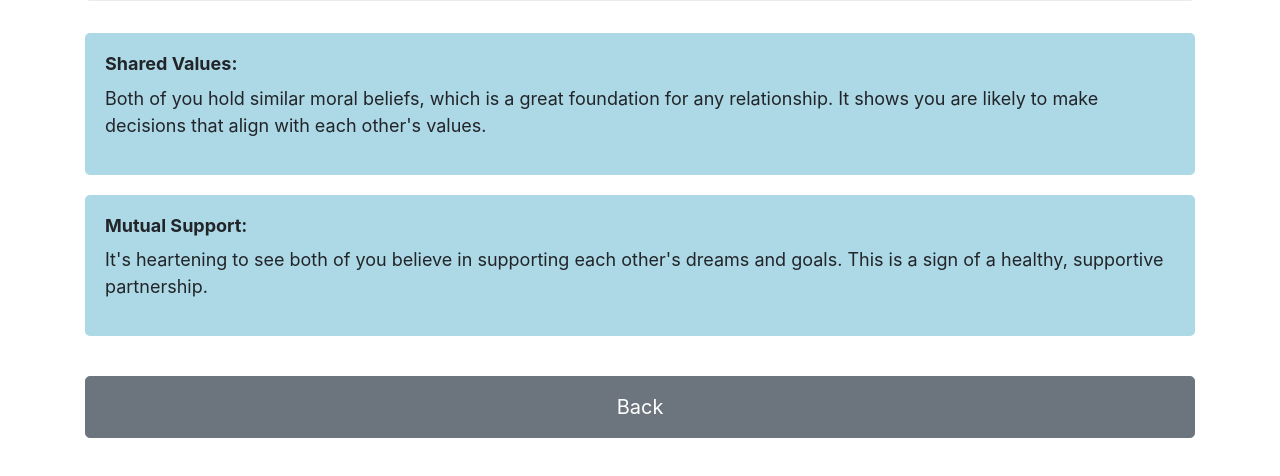
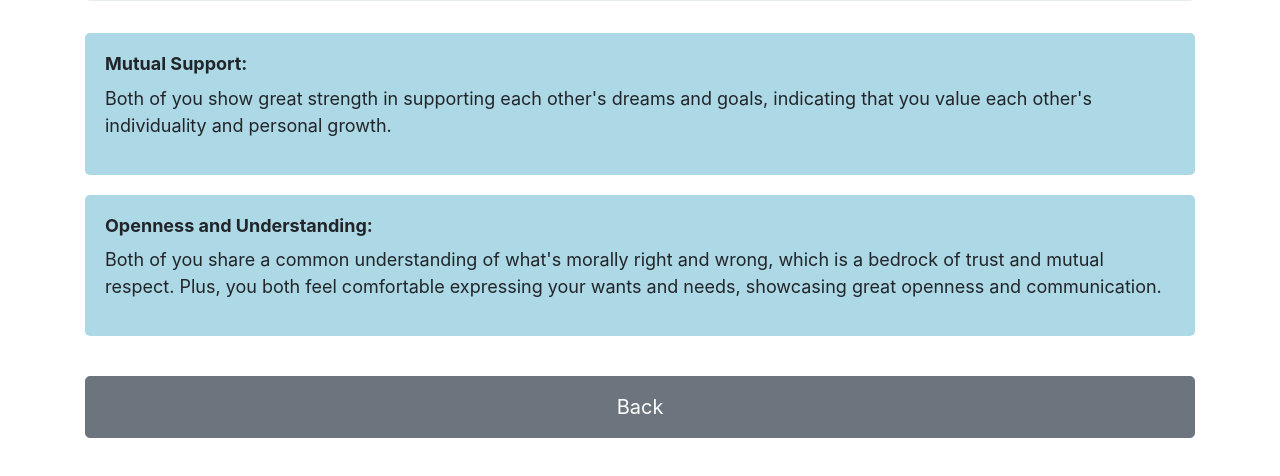
Before and after one commit to LoveGrow1/13689331F, a plain HTML site: page 1.html in a window 1280 px wide. Shown: the part 202-678 px from the top of the page. Drawn offline with nearby package versions, Linux system fonts and the light colour scheme.

Commit message:
Update 1.html

```diff
--- a/1.html
+++ b/1.html
@@ -44,12 +44,12 @@
   <div class="row">
     <div class="col-12">
       <div class="info-box">
-        <h4>Shared Values:</h4>
-        <p>Both of you hold similar moral beliefs, which is a great foundation for any relationship. It shows you are likely to make decisions that align with each other's values.</p>
+        <h4>Mutual Support:</h4>
+        <p>Both of you show great strength in supporting each other's dreams and goals, indicating that you value each other's individuality and personal growth.</p>
       </div>
       <div class="info-box">
-        <h4>Mutual Support:</h4>
-        <p>It's heartening to see both of you believe in supporting each other's dreams and goals. This is a sign of a healthy, supportive partnership.</p>
+        <h4>Openness and Understanding:</h4>
+        <p>Both of you share a common understanding of what's morally right and wrong, which is a bedrock of trust and mutual respect. Plus, you both feel comfortable expressing your wants and needs, showcasing great openness and communication.</p>
       </div>
     </div>
   </div>
```
